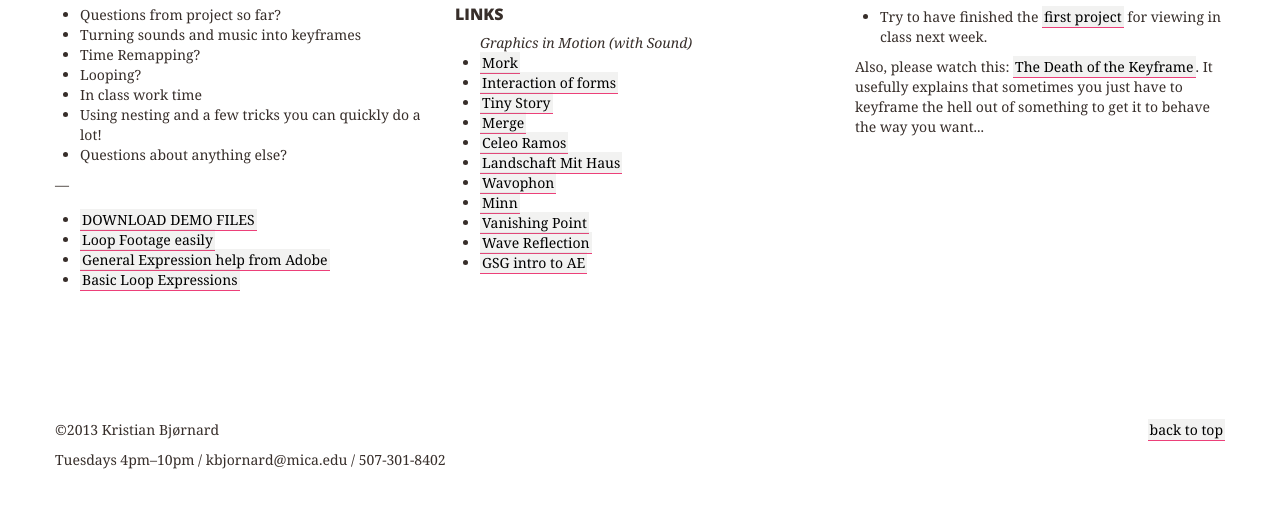
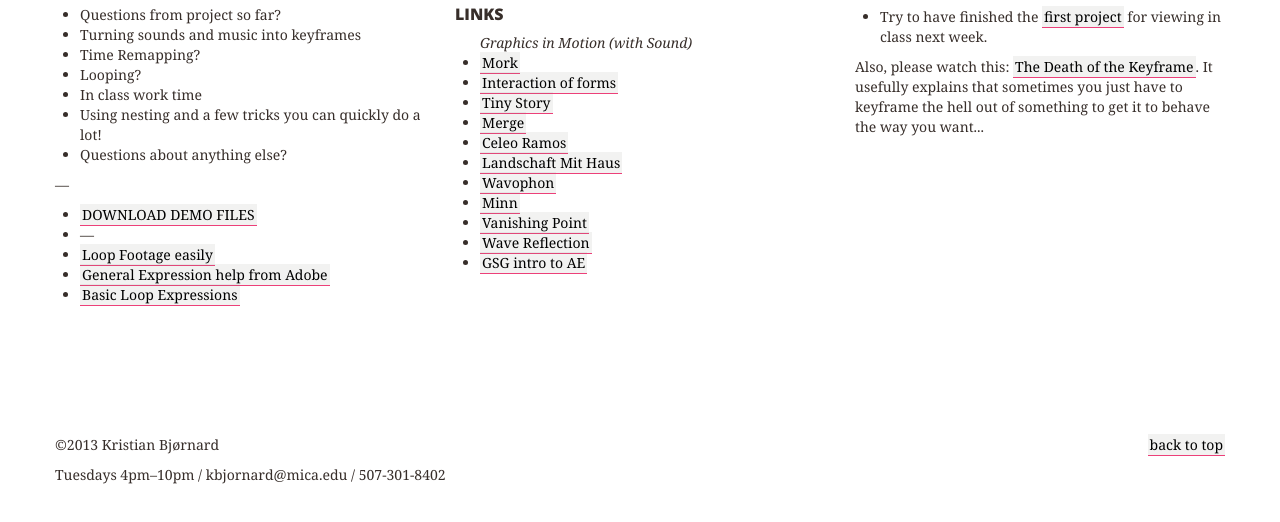
Before and after one commit to bjornmeansbear/mg.ookb.co, a plain HTML site: page index.html in a window 1280 px wide. Shown: the part 314-836 px from the top of the page. Drawn offline with Linux system fonts and the light colour scheme; a web font is replaced by a local one.

Commit message:
tweaking 2/12/2013 index.html

```diff
--- a/index.html
+++ b/index.html
@@ -81,8 +81,9 @@
             <li>Questions about anything else?</li>
           </ul>
           <p>&mdash;</p>
-          <ul class="add-top">
+          <ul class="">
             <li><a href="https://dl.dropbox.com/u/7192159/AudioDemo.zip">DOWNLOAD DEMO FILES</a></li>
+            <li>&mdash;</li>
             <li><a href="http://help.adobe.com/en_US/AfterEffects/9.0/WS3878526689cb91655866c1103906c6dea-7eeca.html">Loop Footage easily</a></li>
             <li><a href="http://help.adobe.com/en_US/aftereffects/cs/using/WS3878526689cb91655866c1103906c6dea-7a0ca.html">General Expression help from Adobe</a></li>
             <li><a href="http://library.creativecow.net/articles/tompkins_matthew/Loop-Expression/video-tutorial">Basic Loop Expressions</a></li>
```
